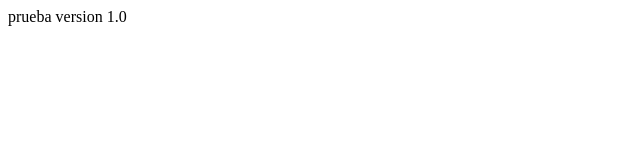
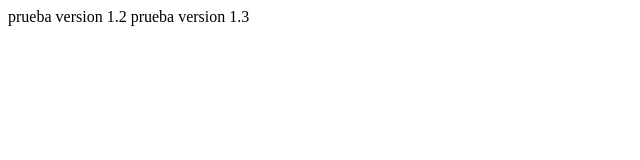
Before and after one commit to dnavarro174/miweb, a plain HTML site: page index.html in a window 1280 px wide. Shown: the whole page, without its empty margins (0-640 px from the left). Drawn offline with Linux system fonts and the light colour scheme.

Commit message:
Segundo commit

```diff
--- a/index.html
+++ b/index.html
@@ -6,6 +6,7 @@
 	<title>Primer Ejemplo</title>
 </head>
 <body>
-	prueba version 1.0
+	prueba version 1.2
+	prueba version 1.3
 </body>
 </html>
```
Also changed, not shown: 1 other file.
